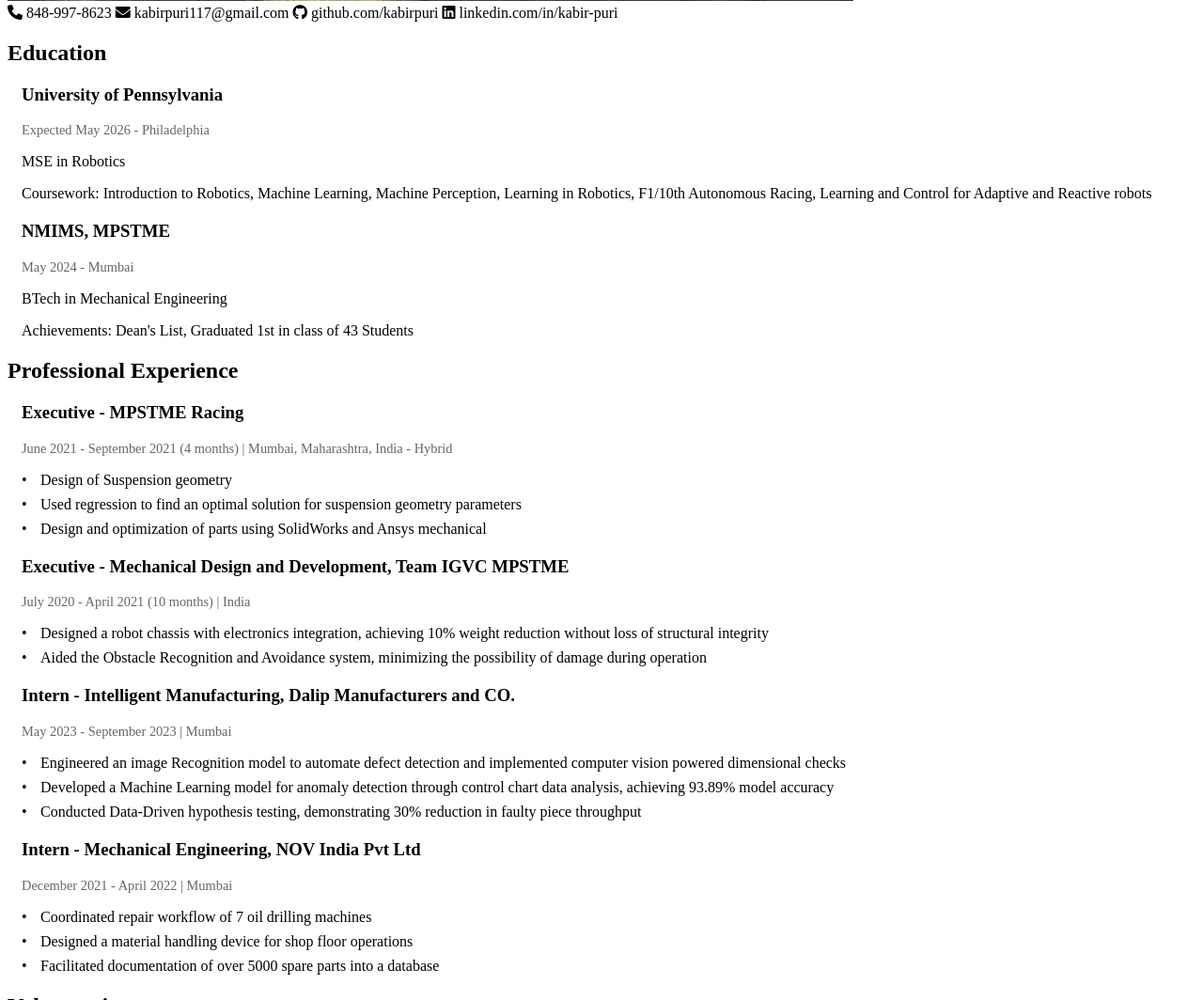
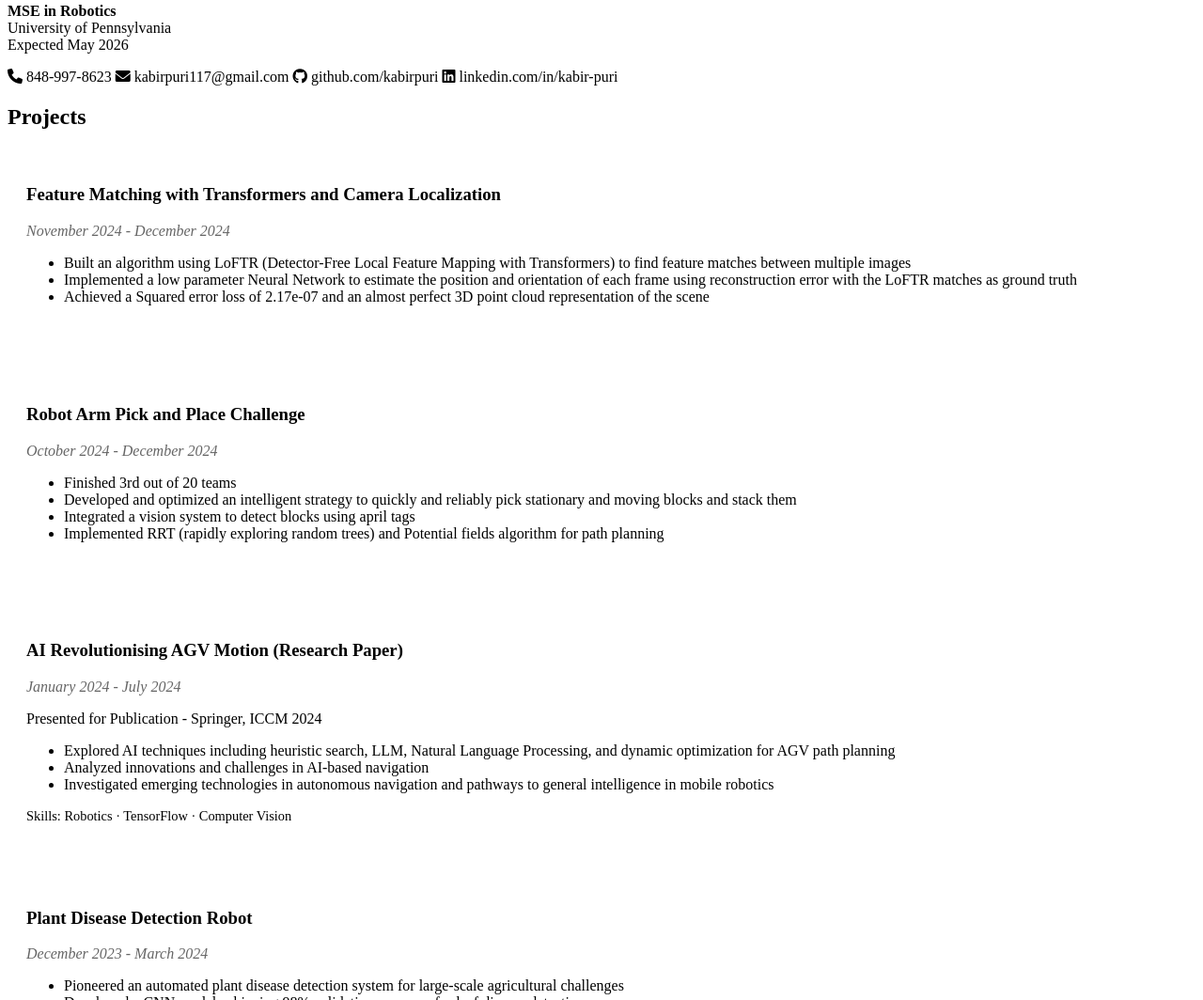
Before and after one commit to kabirpuri/kabirpuri.github.io, a plain HTML site: page index.html in a window 1280 px wide. Shown: the part 1736-2800 px from the top of the page at 94% size. Drawn offline with Linux system fonts and the light colour scheme.

Commit message:
Update index.html

```diff
--- a/index.html
+++ b/index.html
@@ -3,42 +3,26 @@
 <head>
     <meta charset="UTF-8">
     <meta name="viewport" content="width=device-width, initial-scale=1.0">
-    <title>Kabir Puri - Robotics Engineer</title>
+    <title>Kabir Puri</title>
     <link rel="stylesheet" href="https://cdnjs.cloudflare.com/ajax/libs/font-awesome/6.0.0/css/all.min.css">
     <style>
         /* Previous CSS styles remain the same */
-        .section-content {
-            margin-left: 20px;
+        .project {
+            margin-bottom: 30px;
+            padding: 20px;
+            border-left: 3px solid var(--secondary-color);
         }
 
-        .experience-item, .education-item {
-            margin-bottom: 20px;
-            padding-left: 15px;
-            border-left: 2px solid var(--secondary-color);
+        .project-date {
+            color: #666;
+            font-style: italic;
+            margin-bottom: 10px;
         }
 
-        .date-location {
-            color: #666;
+        .project-skills {
+            color: var(--secondary-color);
             font-size: 0.9em;
-            margin: 5px 0;
-        }
-
-        .detail-list {
-            list-style-type: none;
-            padding-left: 0;
-        }
-
-        .detail-list li {
-            margin: 8px 0;
-            padding-left: 20px;
-            position: relative;
-        }
-
-        .detail-list li:before {
-            content: "•";
-            position: absolute;
-            left: 0;
-            color: var(--secondary-color);
+            margin-top: 10px;
         }
     </style>
 </head>
@@ -47,10 +31,16 @@
         <div class="sidebar">
             <section id="about">
                 <h2>About Me</h2>
-                <p>I am a passionate robotics engineer pursuing my MSE in Robotics at UPenn, with a strong foundation in mechanical engineering and AI. My research focuses on autonomous systems, computer vision, and machine learning, with particular emphasis on developing practical solutions for real-world challenges. As a first-rank graduate from MPSTME, I bring both academic excellence and hands-on experience in robotics and automation.</p>
+                <p>Currently pursuing my MSE in Robotics at the University of Pennsylvania, I combine mechanical engineering fundamentals with advanced robotics and AI expertise. My research interests span autonomous systems, computer vision, and machine learning, with a focus on developing innovative solutions for real-world challenges.</p>
             </section>
 
             <img src="profile.jpg" alt="Kabir Puri" class="profile-img">
+
+            <div class="education-brief">
+                <p><strong>MSE in Robotics</strong><br>
+                University of Pennsylvania<br>
+                Expected May 2026</p>
+            </div>
 
             <div class="contact-info">
                 <span class="contact-item">
@@ -74,95 +64,70 @@
 
         <div class="content">
             <section id="projects">
-                <!-- Previous projects section remains the same -->
-            </section>
+                <h2>Projects</h2>
 
-            <section id="education">
-                <h2>Education</h2>
-                <div class="education-item">
-                    <h3>University of Pennsylvania</h3>
-                    <div class="date-location">Expected May 2026 - Philadelphia</div>
-                    <p>MSE in Robotics</p>
-                    <p>Coursework: Introduction to Robotics, Machine Learning, Machine Perception, Learning in Robotics, F1/10th Autonomous Racing, Learning and Control for Adaptive and Reactive robots</p>
-                </div>
-
-                <div class="education-item">
-                    <h3>NMIMS, MPSTME</h3>
-                    <div class="date-location">May 2024 - Mumbai</div>
-                    <p>BTech in Mechanical Engineering</p>
-                    <p>Achievements: Dean's List, Graduated 1st in class of 43 Students</p>
-                </div>
-            </section>
-
-            <section id="experience">
-                <h2>Professional Experience</h2>
-                <div class="experience-item">
-                    <h3>Executive - MPSTME Racing</h3>
-                    <div class="date-location">June 2021 - September 2021 (4 months) | Mumbai, Maharashtra, India - Hybrid</div>
-                    <ul class="detail-list">
-                        <li>Design of Suspension geometry</li>
-                        <li>Used regression to find an optimal solution for suspension geometry parameters</li>
-                        <li>Design and optimization of parts using SolidWorks and Ansys mechanical</li>
+                <div class="project">
+                    <h3>Feature Matching with Transformers and Camera Localization</h3>
+                    <div class="project-date">November 2024 - December 2024</div>
+                    <ul>
+                        <li>Built an algorithm using LoFTR (Detector-Free Local Feature Mapping with Transformers) to find feature matches between multiple images</li>
+                        <li>Implemented a low parameter Neural Network to estimate the position and orientation of each frame using reconstruction error with the LoFTR matches as ground truth</li>
+                        <li>Achieved a Squared error loss of 2.17e-07 and an almost perfect 3D point cloud representation of the scene</li>
                     </ul>
                 </div>
 
-                <div class="experience-item">
-                    <h3>Executive - Mechanical Design and Development, Team IGVC MPSTME</h3>
-                    <div class="date-location">July 2020 - April 2021 (10 months) | India</div>
-                    <ul class="detail-list">
-                        <li>Designed a robot chassis with electronics integration, achieving 10% weight reduction without loss of structural integrity</li>
-                        <li>Aided the Obstacle Recognition and Avoidance system, minimizing the possibility of damage during operation</li>
+                <div class="project">
+                    <h3>Robot Arm Pick and Place Challenge</h3>
+                    <div class="project-date">October 2024 - December 2024</div>
+                    <ul>
+                        <li>Finished 3rd out of 20 teams</li>
+                        <li>Developed and optimized an intelligent strategy to quickly and reliably pick stationary and moving blocks and stack them</li>
+                        <li>Integrated a vision system to detect blocks using april tags</li>
+                        <li>Implemented RRT (rapidly exploring random trees) and Potential fields algorithm for path planning</li>
                     </ul>
                 </div>
 
-                <div class="experience-item">
-                    <h3>Intern - Intelligent Manufacturing, Dalip Manufacturers and CO.</h3>
-                    <div class="date-location">May 2023 - September 2023 | Mumbai</div>
-                    <ul class="detail-list">
-                        <li>Engineered an image Recognition model to automate defect detection and implemented computer vision powered dimensional checks</li>
-                        <li>Developed a Machine Learning model for anomaly detection through control chart data analysis, achieving 93.89% model accuracy</li>
-                        <li>Conducted Data-Driven hypothesis testing, demonstrating 30% reduction in faulty piece throughput</li>
+                <div class="project">
+                    <h3>AI Revolutionising AGV Motion (Research Paper)</h3>
+                    <div class="project-date">January 2024 - July 2024</div>
+                    <p>Presented for Publication - Springer, ICCM 2024</p>
+                    <ul>
+                        <li>Explored AI techniques including heuristic search, LLM, Natural Language Processing, and dynamic optimization for AGV path planning</li>
+                        <li>Analyzed innovations and challenges in AI-based navigation</li>
+                        <li>Investigated emerging technologies in autonomous navigation and pathways to general intelligence in mobile robotics</li>
+                    </ul>
+                    <div class="project-skills">Skills: Robotics · TensorFlow · Computer Vision</div>
+                </div>
+
+                <div class="project">
+                    <h3>Plant Disease Detection Robot</h3>
+                    <div class="project-date">December 2023 - March 2024</div>
+                    <ul>
+                        <li>Pioneered an automated plant disease detection system for large-scale agricultural challenges</li>
+                        <li>Developed a CNN model achieving 98% validation accuracy for leaf disease detection</li>
+                        <li>Constructed a prototype robot with autonomous navigation using LIDAR-based SLAM</li>
+                        <li>Integrated CNN model with development environment and physical robot</li>
+                        <li>Incorporated Large Language Models to provide comprehensive information to farmers</li>
+                    </ul>
+                    <div class="project-skills">Skills: Computer Vision · Robotics · TensorFlow</div>
+                </div>
+
+                <div class="project">
+                    <h3>Optimization of Multi-flow Nozzle</h3>
+                    <div class="project-date">August 2023</div>
+                    <ul>
+                        <li>Used multivariate polynomial regression on experimental data to develop a system of equations</li>
+                        <li>Designed Multi-flow nozzles primarily used in fountains</li>
                     </ul>
                 </div>
 
-                <div class="experience-item">
-                    <h3>Intern - Mechanical Engineering, NOV India Pvt Ltd</h3>
-                    <div class="date-location">December 2021 - April 2022 | Mumbai</div>
-                    <ul class="detail-list">
-                        <li>Coordinated repair workflow of 7 oil drilling machines</li>
-                        <li>Designed a material handling device for shop floor operations</li>
-                        <li>Facilitated documentation of over 5000 spare parts into a database</li>
+                <div class="project">
+                    <h3>Gardening Automation System</h3>
+                    <div class="project-date">2023</div>
+                    <ul>
+                        <li>Developed a system to control soil moisture level, ambient temperature and sunlight exposure for a greenhouse</li>
+                        <li>Used ThingSpeak IOT to control the system via a phone</li>
                     </ul>
-                </div>
-            </section>
-
-            <section id="volunteering">
-                <h2>Volunteering</h2>
-                <div class="experience-item">
-                    <h3>Mathematics Teacher and Educational Supervisor - Enrich Lives Foundation</h3>
-                    <div class="date-location">May 2023 - Present | Education</div>
-                    <ul class="detail-list">
-                        <li>Set up mathematics curriculum and taught multiple classes</li>
-                        <li>Mentored students with difficulty in studies and educated them about the importance of education</li>
-                    </ul>
-                </div>
-
-                <div class="experience-item">
-                    <h3>Teacher - Rochiram Thadhani School for hearing handicapped</h3>
-                    <div class="date-location">June 2022 - July 2022 | Education</div>
-                    <ul class="detail-list">
-                        <li>Taught students about computers and relevant tools</li>
-                        <li>Helped students with difficulty in maths and science</li>
-                    </ul>
-                </div>
-            </section>
-
-            <section id="skills">
-                <h2>Technical Skills</h2>
-                <div class="section-content">
-                    <p><strong>Programming Languages:</strong> Python, MATLAB, C++</p>
-                    <p><strong>AI/ML and Robotics:</strong> TensorFlow, Keras, PyTorch, Numpy, Pandas, Matplotlib, OpenCV, Sk-Learn, Linux, ROS, Gazebo</p>
-                    <p><strong>Design and Analysis:</strong> Solidworks, Autodesk Inventor, Fusion360, Ansys Structural</p>
                 </div>
             </section>
         </div>
```
